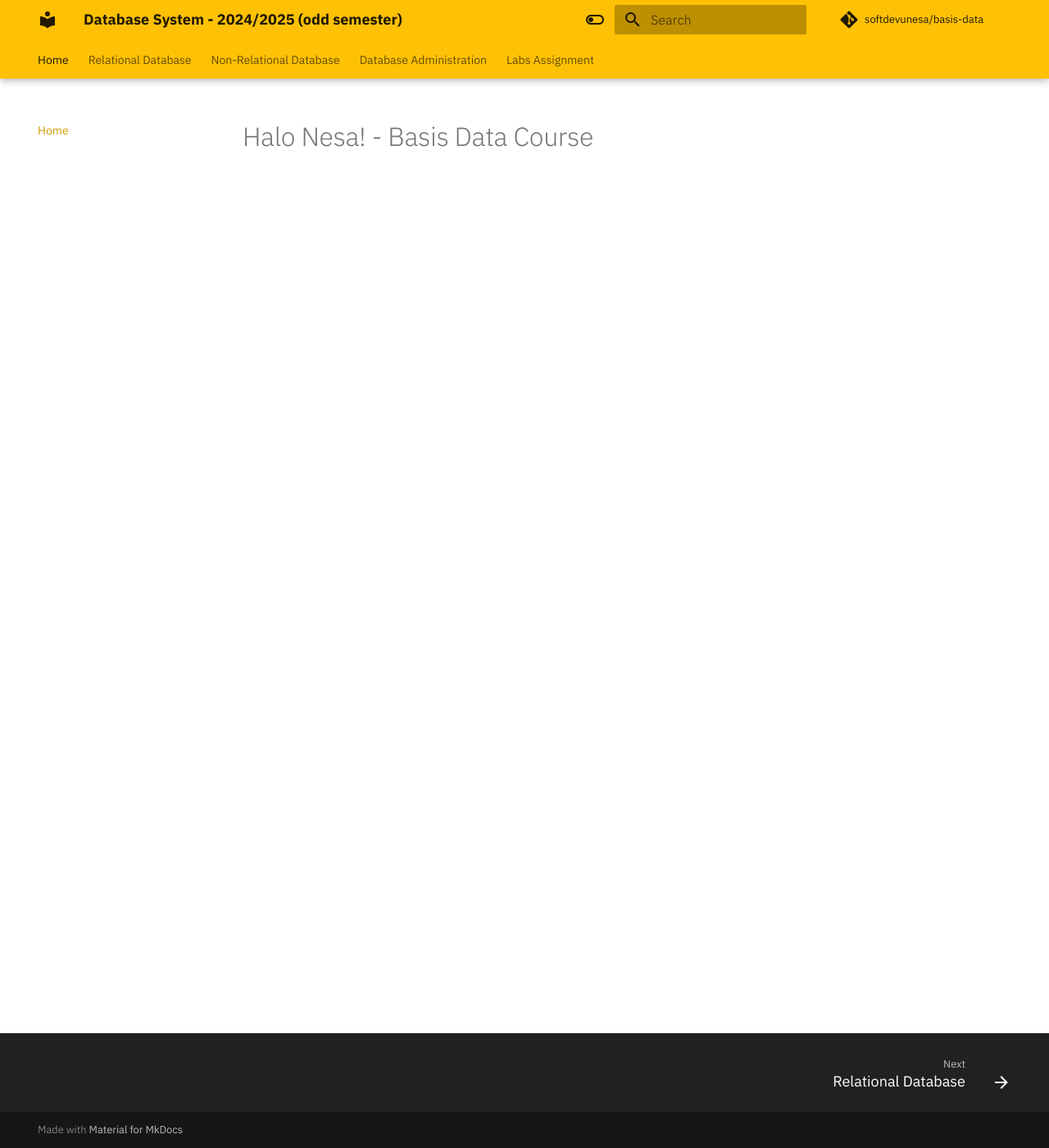
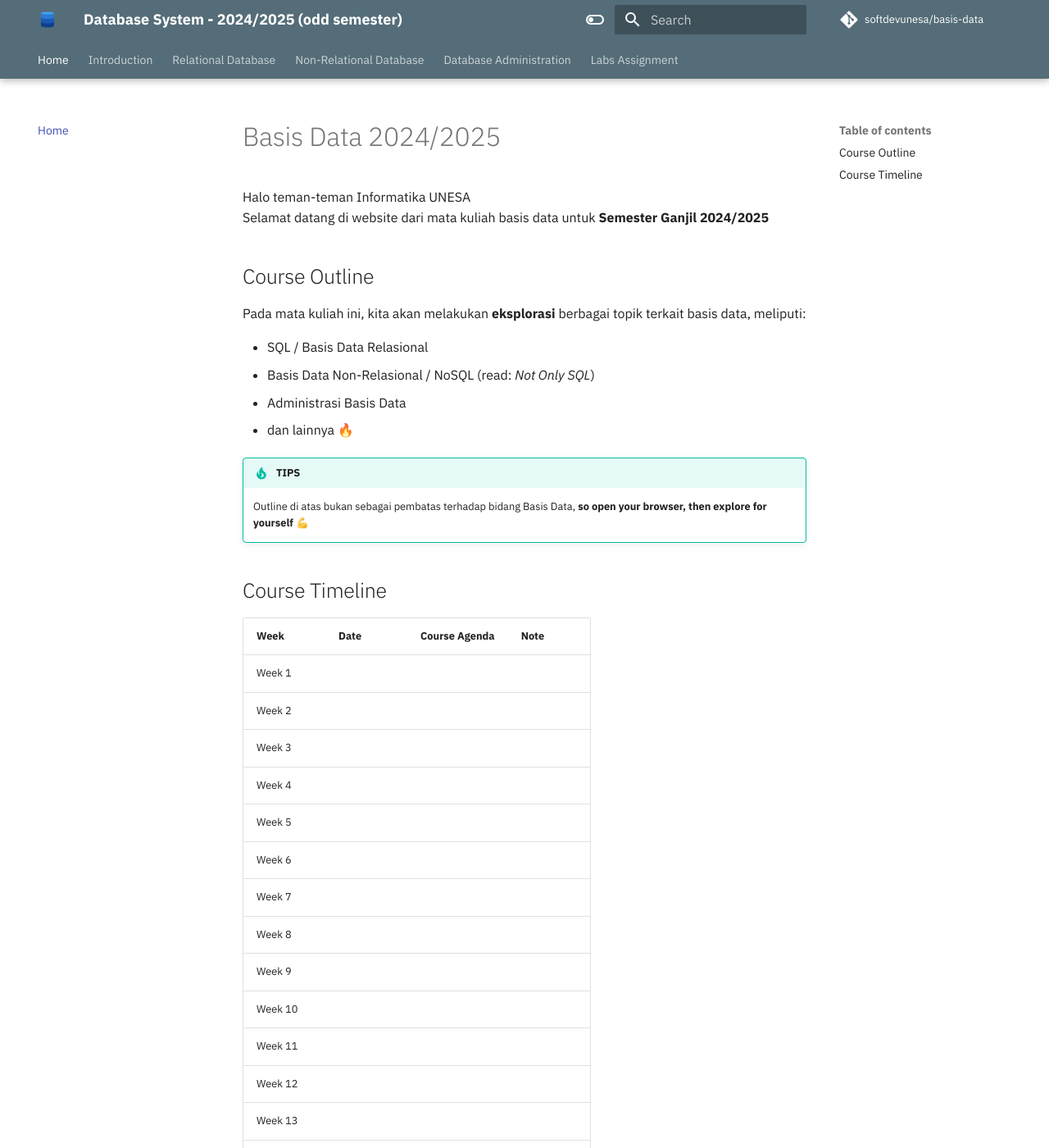
Before and after one commit to softdevunesa/basis-data, an MkDocs documentation site: the page built from docs/index.md, in a window 1280 px wide and 1400 px high. Shown: the whole window at 82% size. Built offline with MkDocs 1.6.1 and Material for MkDocs 9.7.7, drawn with Linux system fonts in a browser that asks for light colours; comment, search, counter and statistics services are not loaded; some of the changed text lies outside the part shown.

Commit message:
add content for home page

```diff
--- a/docs/index.md
+++ b/docs/index.md
@@ -1 +1,35 @@
-# Halo Nesa! - Basis Data Course
+# Basis Data 2024/2025
+Halo teman-teman Informatika UNESA <br>
+Selamat datang di website dari mata kuliah basis data untuk **Semester Ganjil 2024/2025**
+
+## Course Outline
+Pada mata kuliah ini, kita akan melakukan **eksplorasi** berbagai topik terkait basis data, meliputi:
+
+* SQL / Basis Data Relasional
+* Basis Data Non-Relasional / NoSQL (read: *Not Only SQL*)
+* Administrasi Basis Data
+* dan lainnya 🔥
+
+!!! tip "TIPS"
+
+    Outline di atas bukan sebagai pembatas terhadap bidang Basis Data, **so open your browser, then explore for yourself 💪**
+
+## Course Timeline
+
+| Week      | Date      | Course Agenda     | Note              |
+| --------- | --------- | ----------------- | ----------------- |
+| Week 1    |           |                   |                   |
+| Week 2    |           |                   |                   |
+| Week 3    |           |                   |                   |
+| Week 4    |           |                   |                   |
+| Week 5    |           |                   |                   |
+| Week 6    |           |                   |                   |
+| Week 7    |           |                   |                   |
+| Week 8    |           |                   |                   |
+| Week 9    |           |                   |                   |
+| Week 10   |           |                   |                   |
+| Week 11   |           |                   |                   |
+| Week 12   |           |                   |                   |
+| Week 13   |           |                   |                   |
+| Week 14   |           |                   |                   |
+| Week 15   |           |                   |                   |
--- a/mkdocs.yml
+++ b/mkdocs.yml
@@ -13,24 +13,24 @@ theme:
     # Light mode
     - media: "(prefers-color-scheme: light)"
       scheme: default
-      primary: amber
-      accent: amber
+      primary: blue grey
+      accent: blue grey
       toggle:
         icon: material/toggle-switch-off-outline
         name: Switch to dark mode
     # Dark mode
     - media: "(prefers-color-scheme: dark)"
       scheme: slate
-      primary: amber
-      accent: amber
+      primary: blue grey
+      accent: blue grey
       toggle:
         icon: material/toggle-switch
         name: Switch to light mode
   font:
     text: IBM Plex Sans
     code: IBM Plex Mono
-  favicon:
-  logo:
+  favicon: assets/icon/database.png
+  logo: assets/icon/database.png
   features:
     - navigation.instant
     - navigation.instant.prefetch
@@ -80,10 +80,13 @@ markdown_extensions:
       emoji_index: !!python/name:material.extensions.emoji.twemoji
       emoji_generator:
         !!python/name:material.extensions.emoji.to_svg # Page Navigation
-
+  - tables
 
 nav:
   - Home: "index.md"
+
+  - Introduction :
+      - Database Introduction : "introduction/README.md"
 
   - Relational Database:
       - Relational Database: "relational/README.md"
```
Also changed, not shown: docs/introduction/README.md (added, +7 -0 lines), docs/assets/icon/database.png (added), docs/assets/icon/database.svg (added).
